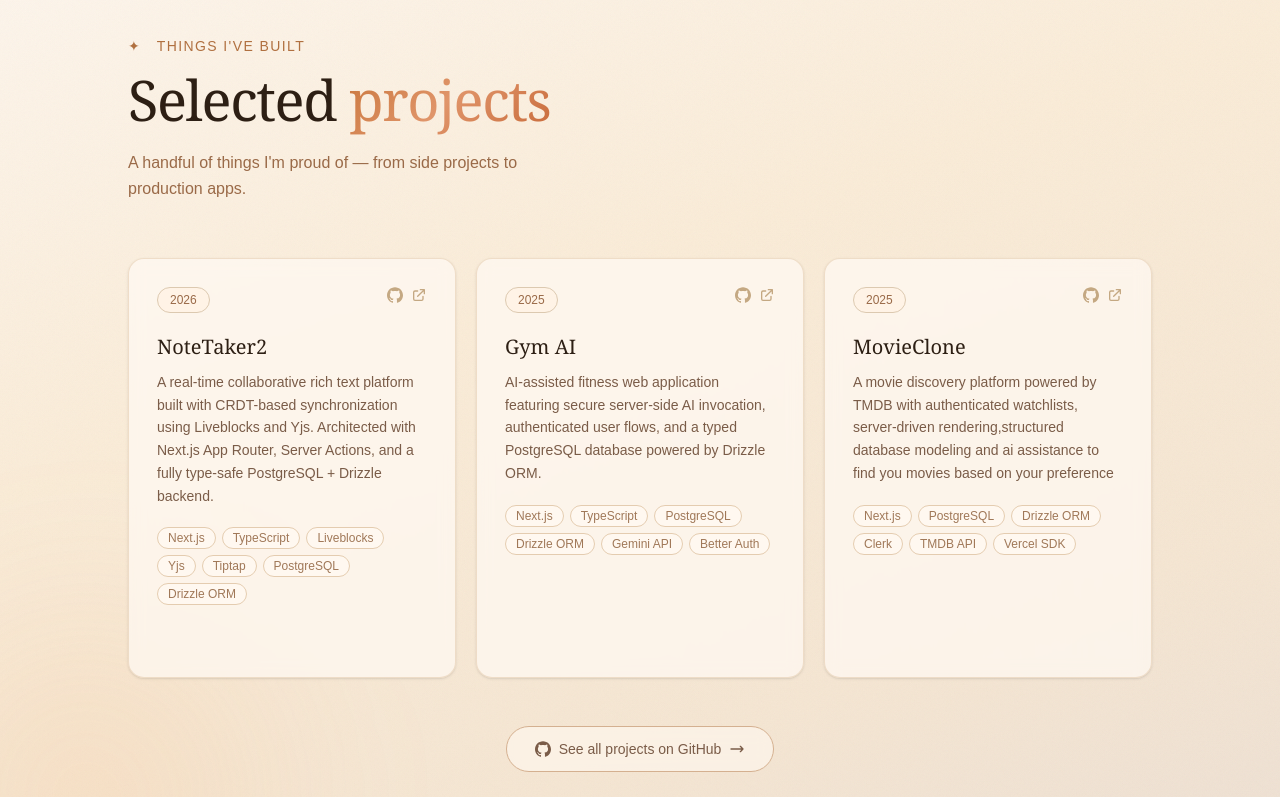
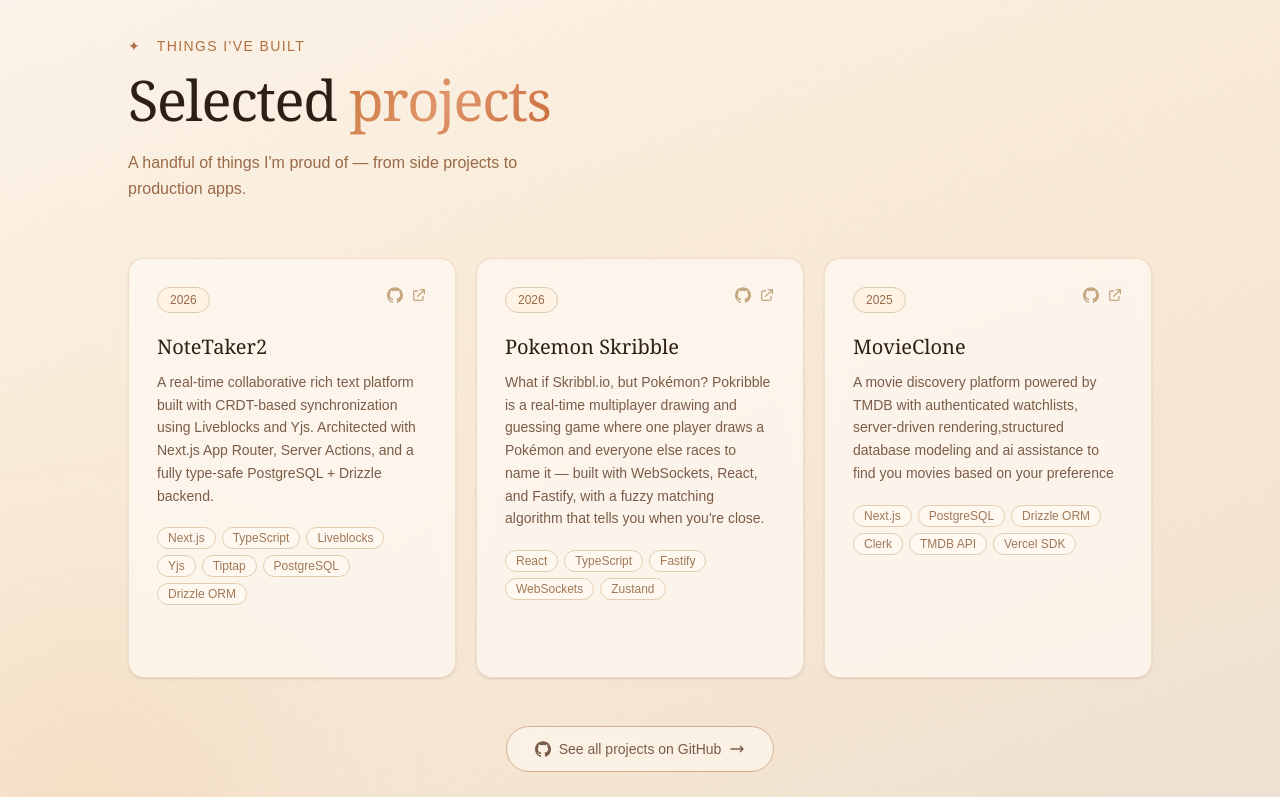
Before and after one commit to Andrik-Singh/portfolio, a React (Vite) app: page / in a window 1280 px wide. Shown: the part 1661-2458 px from the top of the page. Built offline with nearby package versions, Linux system fonts and the light colour scheme.

Commit message:
Added a new project and skills

```diff
--- a/src/components/Project.tsx
+++ b/src/components/Project.tsx
@@ -25,20 +25,19 @@
     github: "https://github.com/Andrik-Singh/NoteTaker2",
   },
   {
-    title: "Gym AI",
+    title: "Pokemon Skribble",
     description:
-      "AI-assisted fitness web application featuring secure server-side AI invocation, authenticated user flows, and a typed PostgreSQL database powered by Drizzle ORM.",
+      "What if Skribbl.io, but Pokémon? Pokribble is a real-time multiplayer drawing and guessing game where one player draws a Pokémon and everyone else races to name it — built with WebSockets, React, and Fastify, with a fuzzy matching algorithm that tells you when you're close.",
     tags: [
-      "Next.js",
+      "React",
       "TypeScript",
-      "PostgreSQL",
-      "Drizzle ORM",
-      "Gemini API",
-      "Better Auth",
+      "Fastify",
+      "WebSockets",
+      "Zustand",
     ],
-    year: "2025",
-    live: "https://gym-lac-nine.vercel.app",
-    github: "https://github.com/Andrik-Singh/gym",
+    year: "2026",
+    live: "https://pokribble-production.up.railway.app/",
+    github: "https://github.com/Andrik-Singh/pokribble",
   },
   {
     title: "MovieClone",
--- a/src/components/Skill.tsx
+++ b/src/components/Skill.tsx
@@ -26,7 +26,7 @@
     category: "Backend",
     icon: <Database className="h-4 w-4" />,
     description: "Designing scalable APIs and data layers.",
-    skills: ["Node.js", "PostgreSQL", "Drizzle ORM", "REST APIs", "tRPC"],
+    skills: ["Node.js", "PostgreSQL", "Drizzle ORM", "REST APIs", "WebSockets"],
   },
   {
     category: "Tooling & DevOps",
@@ -36,8 +36,6 @@
       "Git & GitHub",
       "Docker",
       "Vercel",
-      "CI/CD",
-      "Testing (Jest, Playwright)",
     ],
   },
 ];
```
